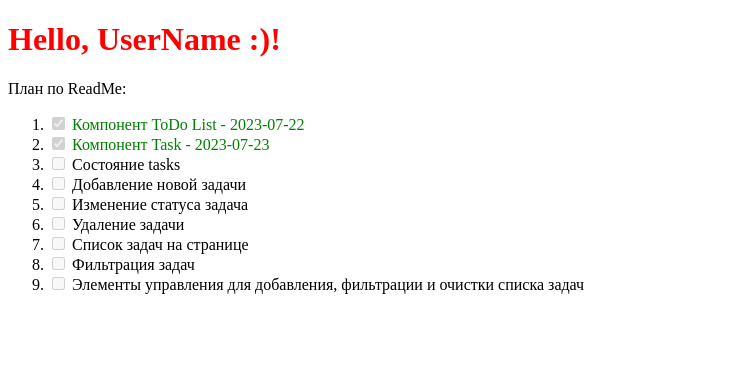
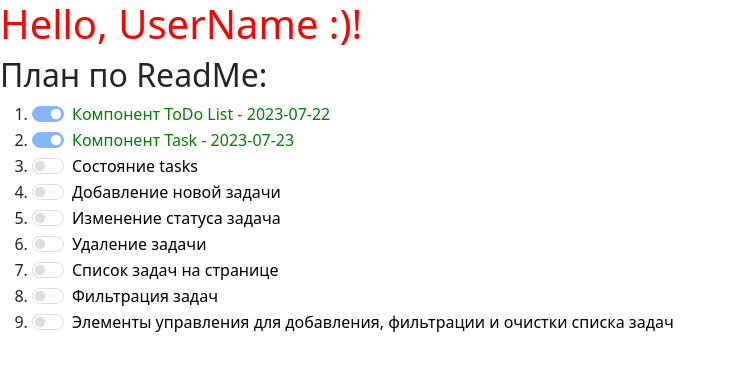
Before and after one commit to leha404/react-todo, a React (Create React App) app: page / in a window 1280 px wide. Shown: the top 370 px of the page, without its empty margins (0-733 px from the left). Built offline with nearby package versions, Linux system fonts and the light colour scheme.

Commit message:
add some css (bootstrap)

```diff
--- a/public/index.html
+++ b/public/index.html
@@ -4,10 +4,16 @@
   <meta charset="UTF-8">
   <meta name="viewport" content="width=device-width, initial-scale=1.0">
   <title>leha404 React ToDo App</title>
-  <link rel="stylesheet" href="style.css">
+  <link rel="stylesheet" type="text/css" href="style.css">
+
+  <!-- Bootstrap CSS -->
+  <link href="https://cdn.jsdelivr.net/npm/bootstrap@5.0.2/dist/css/bootstrap.min.css" rel="stylesheet" integrity="sha384-EVSTQN3/azprG1Anm3QDgpJLIm9Nao0Yz1ztcQTwFspd3yD65VohhpuuCOmLASjC" crossorigin="anonymous">
 </head>
 <body>
   <div id="root"></div>
   <script src="../src/index.js" type="text/JSX"></script>
+
+  <!-- Option 1: Bootstrap Bundle with Popper -->
+  <script src="https://cdn.jsdelivr.net/npm/bootstrap@5.0.2/dist/js/bootstrap.bundle.min.js" integrity="sha384-MrcW6ZMFYlzcLA8Nl+NtUVF0sA7MsXsP1UyJoMp4YLEuNSfAP+JcXn/tWtIaxVXM" crossorigin="anonymous"></script>
 </body>
 </html>
--- a/public/style.css
+++ b/public/style.css
@@ -1,3 +1,4 @@
 .heading {
     color: red;
+    align-self: center;
 }
--- a/src/App.jsx
+++ b/src/App.jsx
@@ -6,7 +6,7 @@ const App = () => {
   return (
     <div>
       <Heading />
-      <p>План по ReadMe:</p>
+      <h2>План по ReadMe:</h2>
       <ToDoList />
     </div>
   );
--- a/src/components/Task.jsx
+++ b/src/components/Task.jsx
@@ -1,5 +1,4 @@
 function Task(props) {
-
   const textStyle = {
     color: "black"
   }
@@ -9,8 +8,8 @@ function Task(props) {
   }
 
   return (
-    <div>
-      <input type="checkbox" disabled checked={props.checked}></input>
+    <div className="form-check form-switch">
+      <input className="form-check-input" type="checkbox" disabled checked={props.checked}></input>
       <label style={textStyle}> {props.text}</label>
     </div>
   );
```
